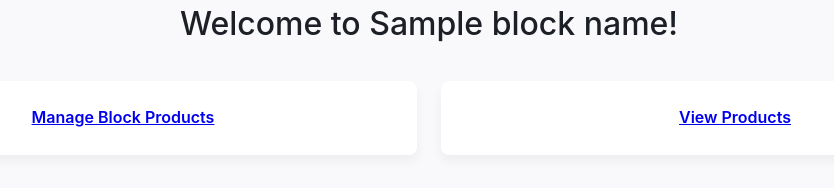
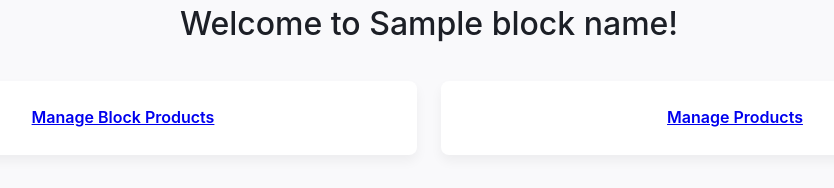
Before and after one commit to KatariyaMohit/Supermarket-Management-System, a Flask app: template template/block_manager_dashboard.html in a window 1280 px wide. Shown: the part 612-800 px from the top of the page, without its empty margins (211-1045 px from the left). Run offline with Flask 3, Linux system fonts and the light colour scheme; the template is opened without the code that fills it: most values are stand-ins (such as "Sample title", 1, 10 or a date in 2020).

Commit message:
block_manager_dashboard.html

```diff
--- a/template/block_manager_dashboard.html
+++ b/template/block_manager_dashboard.html
@@ -22,7 +22,8 @@
         <h2>Welcome to {{ block_name }}!</h2>
         <ul class="dashboard-links">
             <li><a href="/block_manage_products">Manage Block Products</a></li>
-            <li><a href="/products">View Products</a></li>
+            <li><a href="{{ url_for('go_to_products_from_block') }}">Manage Products</a></li>
+
         </ul>
     </main>
 </body>
```
